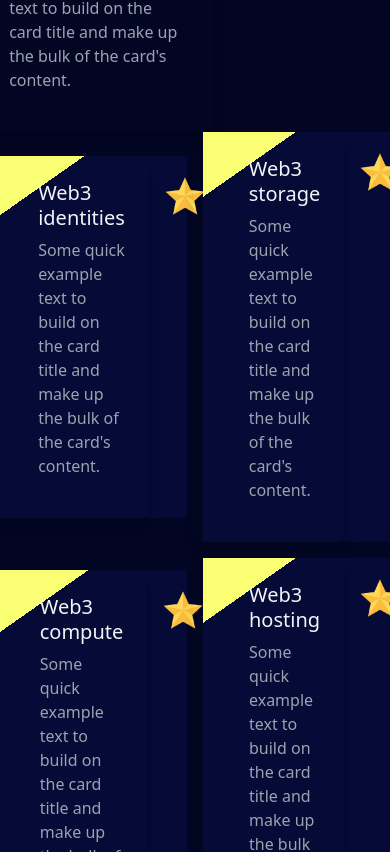
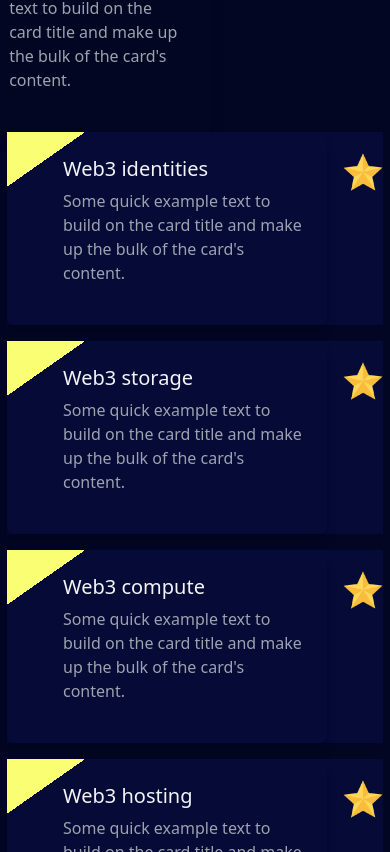
Before and after one commit to snehafarkya/web3era, a React (Create React App) app: page / in a window 390 px wide. Shown: the part 2712-3564 px from the top of the page. Built offline with nearby package versions, Linux system fonts and the light colour scheme.

Commit message:
latest updates added

```diff
--- a/src/components/Footer.js
+++ b/src/components/Footer.js
@@ -2,9 +2,9 @@ import React from 'react'
 
 export default function Footer() {
   return (
-<div className='mx-56'>
+<div className='md:mx-56'>
       <footer class="text-center lg:text-left text-gray-100 ">
-  <div class="mx-6 py-10 text-center md:text-left w-xl">
+  <div class="mx-6 py-10 text-center md:text-left ">
     <div class="grid grid-1 md:grid-cols-2 lg:grid-cols-4 gap-8">
       <div class="">
         <h6 class="
@@ -29,7 +29,7 @@ export default function Footer() {
          Lorem ipsum dolor sit amet consectetur adipisicing elit. Praesentium ipsum assumenda unde voluptates quo! Eligendi
         </p>
       </div>
-      <div class="md:ml-10">
+      <div class="">
         <h6 class="uppercase font-semibold mb-4 flex justify-center md:justify-start ">
           Products
         </h6>
--- a/src/components/Grid.js
+++ b/src/components/Grid.js
@@ -3,8 +3,8 @@ import arrow from './assets/star.webp'
 
 export default function Grid() {
   return (
-    <div className="w-fit m-auto">
-    <div className='grid grid-cols-2 gap-4 place-items-center content-center '>
+    <div className="md:w-fit m-auto">
+    <div className='grid md:grid-cols-2 gap-4 place-items-center content-center grid-cols-1 '>
       {/* #050a36 */}
       {/* card1 */}
       <div class="info-card flex justify-center gap-x-4" >
```
